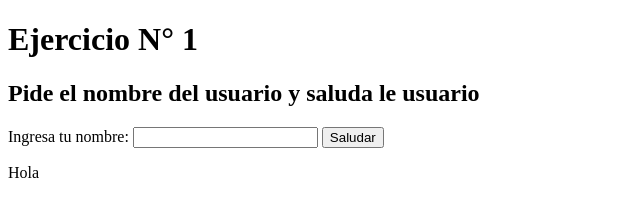
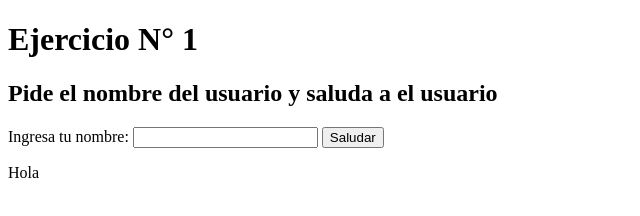
Before and after one commit to 3lD4n1el/bit06ejercices, a plain HTML site: page docs/html/ejercicios.html in a window 1280 px wide. Shown: the full height of the page, 0-640 px from the left. Drawn offline with Linux system fonts and the light colour scheme.

Commit message:
correcion texto

```diff
--- a/docs/html/ejercicios.html
+++ b/docs/html/ejercicios.html
@@ -9,7 +9,7 @@
   </head>
   <body>
     <h1>Ejercicio N° 1</h1>
-    <h2>Pide el nombre del usuario y saluda le usuario</h2>
+    <h2>Pide el nombre del usuario y saluda a el usuario</h2>
 
     <label for="input">Ingresa tu nombre:</label>
 
```
